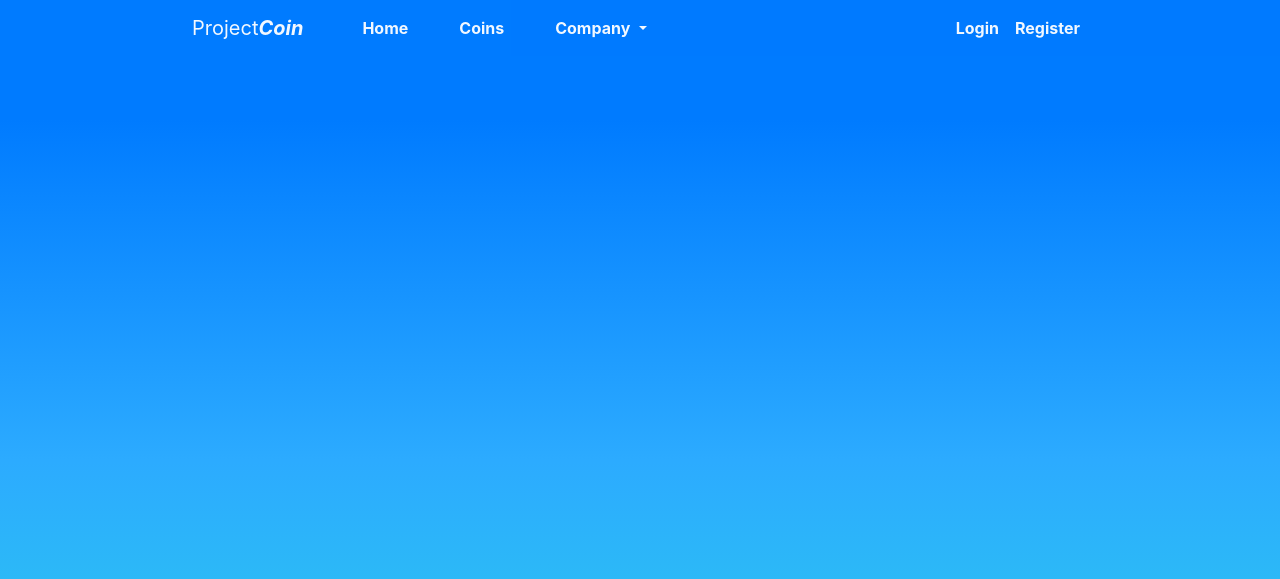
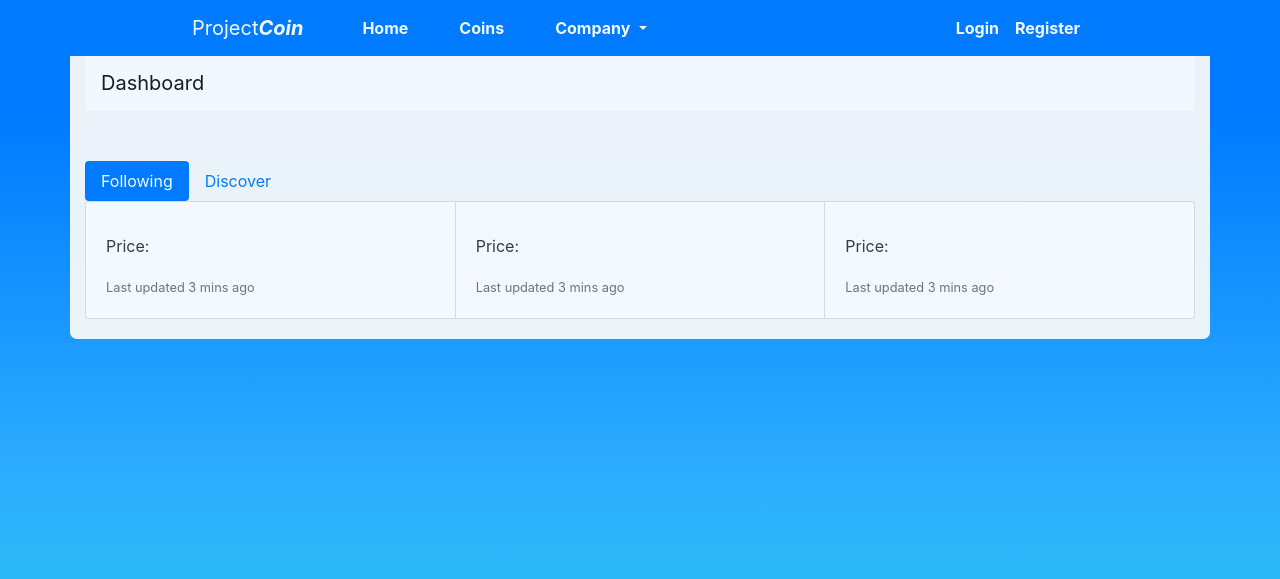
Before and after one commit to thelonster/466-Cryptocurrency-Site, a Django app: page /dashboard/ in a window 1280 px wide. Shown: the top 579 px of the page. Run offline with Django 3.2, Linux system fonts and the light colour scheme; parts of the project's set-up code (start-up, migrations or seed data) failed here and were passed over; some libraries are stand-ins or nearby versions.

Commit message:
Updated dashboard.html with minor updates

```diff
--- a/ProjectCoin/ProjectCoin/pages/templates/dashboard.html
+++ b/ProjectCoin/ProjectCoin/pages/templates/dashboard.html
@@ -2,6 +2,72 @@
 
 {% block content %}
 
+<div class="container bg-light" style="padding-top: 55px; padding-bottom: 20px; border-radius: 7px;">
+    <nav class="navbar sticky-top navbar-expand-lg navbar-light bg-white">
+        <a class="navbar-brand" href="#">Dashboard</a>
+        <button class="navbar-toggler" type="button" data-toggle="collapse" data-target="#navbarNav" aria-controls="navbarNav"
+            aria-expanded="false" aria-label="Toggle navigation">
+            <span class="navbar-toggler-icon"></span>
+        </button>
+
+    </nav>
+
+    <div class="spacer" style="padding-top: 25px; padding-bottom: 25px;"> </div>
+
+
+    <ul class="nav nav-pills">
+        <li class="nav-item">
+            <a class="nav-link active" href="#">Following <i class="fas fa-star"></i></a>
+        </li>
+        <li class="nav-item">
+            <a class="nav-link" href="#">Discover <i class="fas fa-search-dollar"></i></a>
+        </li>
+    </ul>
+    <div class="row-sm-12"> <!-- Each row can hold 3 currencies-->
+        <div class="card-group text-dark">
+            <!-- One Card is One Currency -->
+            <div class="card">
+                <!--Graph would go here-->
+                <div class="card-body">
+                    <h5 class="card-title">
+                        <!--Coin Name would go here -->
+                    </h5>
+                    <p class="card-text">Price:
+                        <!-- Price here -->
+                    </p>
+                    <small class="text-muted">Last updated 3 mins ago</small> <!-- Hopefully we can pull when it was last updated, if not we can delete this section-->
+                </div>
+            </div>
+            <!-- One Card is One Currency -->
+            <div class="card">
+                <!--Graph would go here-->
+                <div class="card-body">
+                    <h5 class="card-title">
+                        <!--Coin Name would go here -->
+                    </h5>
+                    <p class="card-text">Price:
+                        <!-- Price here -->
+                    </p>
+                    <small class="text-muted">Last updated 3 mins ago</small>
+                </div>
+            </div>
+            <!-- One Card is One Currency -->
+            <div class="card">
+                <!--Graph would go here-->
+                <div class="card-body">
+                    <h5 class="card-title">
+                        <!--Coin Name would go here -->
+                    </h5>
+                    <p class="card-text">Price:
+                        <!-- Price here -->
+                    </p>
+                    <small class="text-muted">Last updated 3 mins ago</small>
+                </div>
+            </div>
+        </div>
+    </div>
+
+</div>
 
 
 {% endblock %}
```
